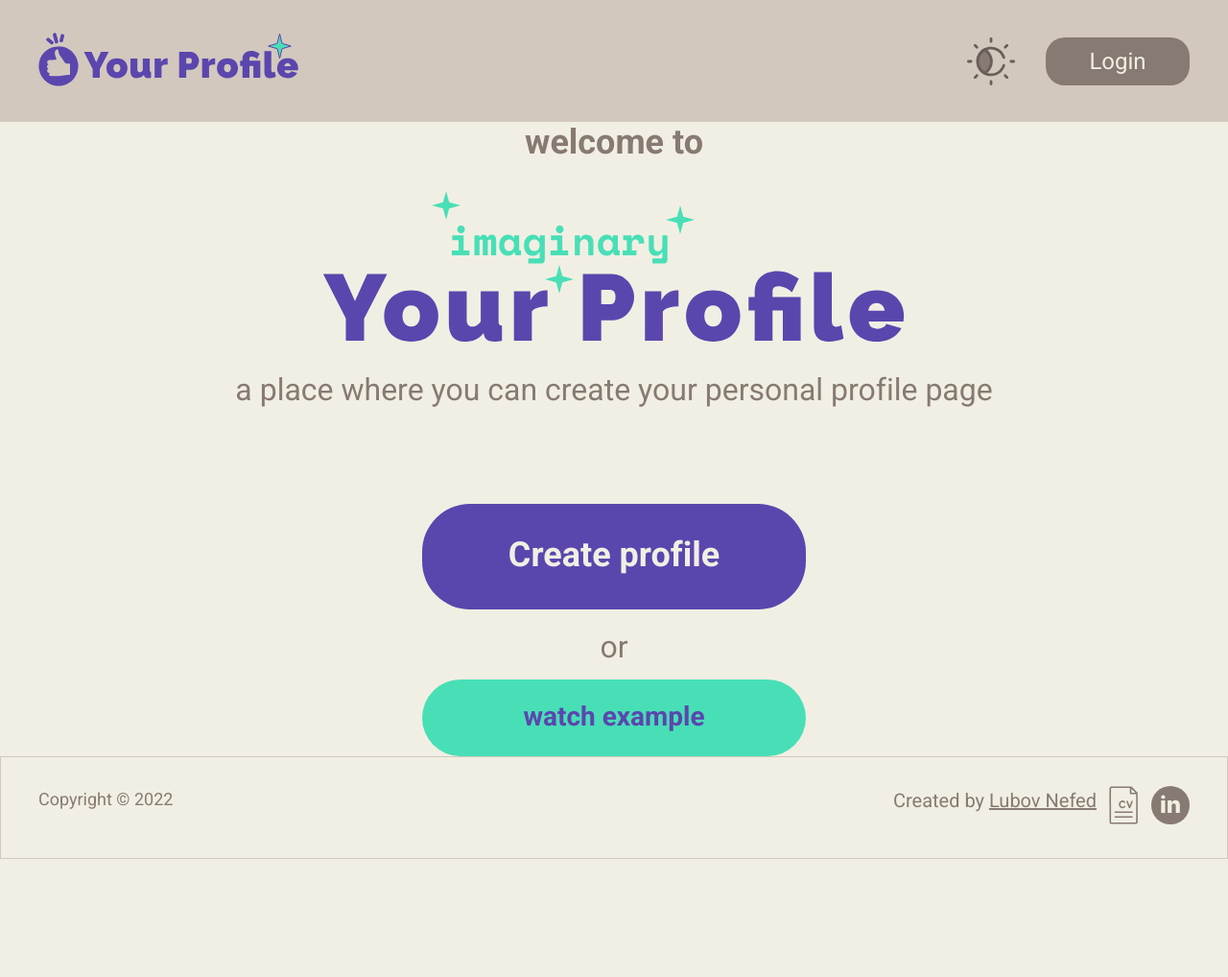
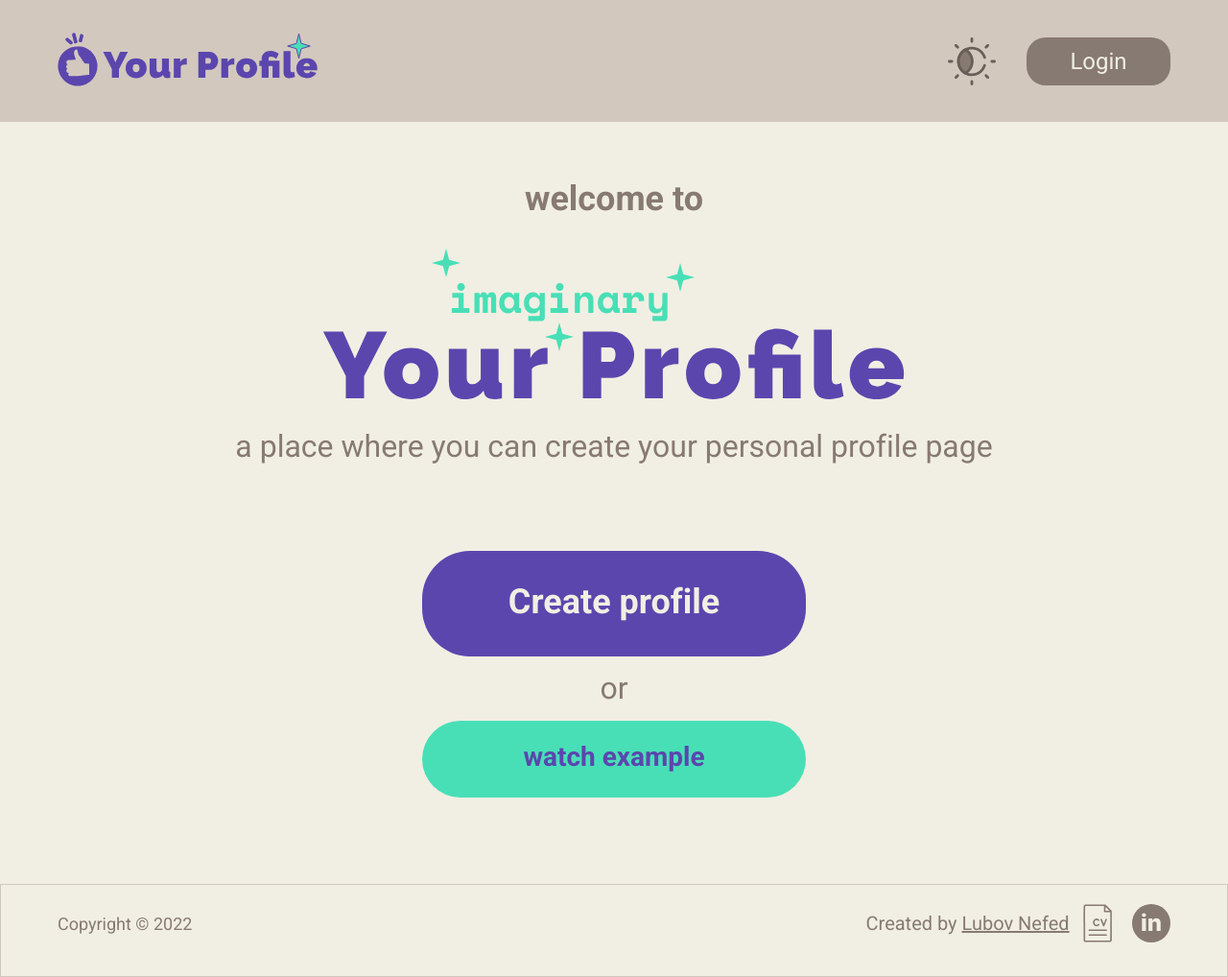
Before and after one commit to lubov-nefed/your-profile, a website with bundled scripts: page index.html in a window 1280 px wide. Shown: the whole page at 96% size. Before the commit the page ends 895 px from the top, so only its background shows below. Built offline with nearby package versions, Linux system fonts and the light colour scheme.

Commit message:
feat: add responsive 1200px and 700px resolutions

```diff
--- a/css/components/footer.css
+++ b/css/components/footer.css
@@ -1,6 +1,7 @@
 .footer {
   border: solid 1px var(--main-border-color);
   color: var(--main-text-color);
+  padding: 20px 0 35px;
 }
 
 .undisplayed {
@@ -8,26 +9,23 @@
 }
 
 .footer__container {
-  display: flex;
-  justify-content: space-between;
-  padding: 30px 0 35px;
-}
-
-.footer-contacts {
-  display: flex;
+  display: grid;
+  align-items: center;
 }
 
 .footer__copyright {
   font-size: 18px;
-}
-
-.footer-contacts > *:not(:last-child) {
-  margin-right: 13px;
+  grid-area: footer__copyright;
 }
 
 .footer-contacts__text {
   font-size: 20px;
-  margin-right: 25px;
+  grid-area: footer-contacts__text;
+}
+
+.footer__links {
+  display: flex;
+  grid-area: footer__links;
 }
 
 .footer-contacts__gh-link {
@@ -49,3 +47,7 @@
 .footer-contacts__img:hover {
   transform: scale(1.1);
 }
+
+.footer-contacts__link:last-child {
+  margin-left: 20px;
+}
--- a/css/main.css
+++ b/css/main.css
@@ -67,6 +67,7 @@ body {
 
 .container {
   margin: 0 auto;
+  padding: 0 20px;
 }
 
 .btn {
@@ -87,18 +88,25 @@ body {
 
 .main__subheading {
   font-weight: 700;
+  line-height: 116%;
+}
+
+.main__text {
+  line-height: 116%;
 }
 
 .main__btn {
   width: 100%;
   font-weight: 700;
+  line-height: 116%;
 }
 
 .create-btn {
   display: inline-block;
-  line-height: 116%;
+  border-radius: 50px;
 }
 
 .watch-btn {
   display: inline-block;
+  border-radius: 40px;
 }
--- a/css/media-queries/large-700px-1199px.css
+++ b/css/media-queries/large-700px-1199px.css
@@ -1,3 +1,44 @@
 @media screen and (min-width: 700px) and (max-width: 1199px) {
+  .container {
+    max-width: 700px;
+  }
 
+  .main__container {
+    margin-top: 60px;
+  }
+
+  .main__subheading {
+    font-size: 24px;
+  }
+
+  .main__text {
+    margin-top: 10px;
+    font-size: 18px;
+  }
+
+  .main__btn-container {
+    margin: 60px auto 0;
+    width: 200px;
+  }
+
+  .main__btn-container .main__text {
+    margin-bottom: 10px;
+  }
+
+  .main__btn {
+    height: 50px;
+    padding-top: 14px;
+    font-size: 20px;
+  }
+
+  .footer__container {
+    grid-template-areas:
+    "footer__copyright footer__links"
+    "footer-contacts__text footer__links";
+    grid-template-columns: 1fr 1fr;
+  }
+
+  .footer__links {
+    justify-self: end;
+  }
 }
--- a/css/media-queries/xl-1200px-and-wider.css
+++ b/css/media-queries/xl-1200px-and-wider.css
@@ -1,6 +1,10 @@
 @media screen and (min-width: 1200px) {
   .container {
-    width: 1200px;
+    max-width: 1200px;
+  }
+
+  .main {
+    margin-top: 60px;
   }
 
   .main__heading-img {
@@ -9,34 +13,49 @@
 
   .main__subheading {
     font-size: 36px;
-    line-height: 42px;
   }
 
   .main__btn-container {
-    margin: 100px auto 0;
+    margin: 90px auto 0;
     width: 400px;
   }
 
   .main__text {
     margin-top: 5px;
     font-size: 32px;
-    line-height: 38px;
+  }
+
+  .main__btn-container .main__text {
+    margin: 15px 0;
   }
 
   .create-btn {
-    margin-bottom: 15px;
     height: 110px;
     font-size: 36px;
-    border-radius: 50px;
     padding-top: 33px;
   }
 
   .watch-btn {
-    margin-top: 15px;
     height: 80px;
-    border-radius: 40px;
     font-size: 28px;
     line-height: 33px;
     padding-top: 22px;
   }
+
+  .footer {
+    margin-top: 90px;
+  }
+
+  .footer__container {
+    grid-template-areas: "footer__copyright footer-contacts__text footer__links";
+    grid-template-columns: 3fr 1fr 0.4fr;
+  }
+
+  .footer-contacts__text {
+    text-align: right;
+  }
+
+  .footer__links {
+    justify-content: end;
+  }
 }
--- a/index.html
+++ b/index.html
@@ -79,19 +79,31 @@
                     <button class="header__theme-btn btn">
                         <img class="theme-btn__img" src="images/light-dark-icon.svg" alt="Switch theme">
                     </button>
-                    <a class="header__btn btn header__btn--basic-color-style login-btn" href="pages/login/login.html"> Login</a>
+                    <a class="header__btn btn header__btn--basic-color-style login-btn" href="pages/login/login.html">
+                        Login</a>
                 </div>
             </div>
         </header>
         <main class="main">
             <div class="main__container container">
                 <p class="main__subheading">welcome to</p>
-                <img class="main__heading-img" src="./images/main-heading-img.svg" alt="Your Profile big logo">
+                <img class="main__heading-img"
+                    srcset="
+                    ./images/main-heading-img-608w.svg 608w,
+                    ./images/main-heading-img-421w.svg 421w,
+                    ./images/main-heading-img-168w.svg 168w"
+                    sizes="
+                    (min-width:1200px) 608px,
+                    (min-width: 700px) 421px,
+                    (max-width: 699px) 168px"
+                    src="./images/main-heading-img-608w.svg" alt="Your Profile big logo">
                 <p class="main__text">a place where you can create your personal profile page</p>
                 <div class="main__btn-container">
-                        <a class="main__btn btn main__btn--main-accent-style create-btn" href="pages/create-account/create-account.html"> Create profile</a>
+                    <a class="main__btn btn main__btn--main-accent-style create-btn"
+                        href="pages/create-account/create-account.html"> Create profile</a>
                     <p class="main__text">or</p>
-                    <a class="main__btn btn main__btn--additional-accent-style watch-btn" href="pages/profile-preview/profile-preview.html">watch example</a>
+                    <a class="main__btn btn main__btn--additional-accent-style watch-btn"
+                        href="pages/profile-preview/profile-preview.html">watch example</a>
                 </div>
 
             </div>
@@ -99,9 +111,9 @@
         <footer class="footer">
             <div class="footer__container container">
                 <small class="footer__copyright">Copyright © 2022</small>
-                <div class="footer__contacts footer-contacts">
-                    <small class="footer-contacts__text">Created by <a class="footer-contacts__gh-link"
-                            href="https://github.com/lubov-nefed">Lubov Nefed</a></small>
+                <small class="footer-contacts__text">Created by <a class="footer-contacts__gh-link"
+                        href="https://github.com/lubov-nefed">Lubov Nefed</a></small>
+                <div class="footer__links">
                     <a class="footer-contacts__link" href="https://lubov-nefed.github.io/rsschool-cv/">
                         <img class="footer-contacts__img footer-contacts__cv" src="images/cv-icon.svg"
                             alt="Go to cv webpage">
```
Also changed, not shown: images/main-heading-img-168w.svg (added), images/main-heading-img-421w.svg (added), images/main-heading-img-608w.svg (renamed from images/main-heading-img.svg).
